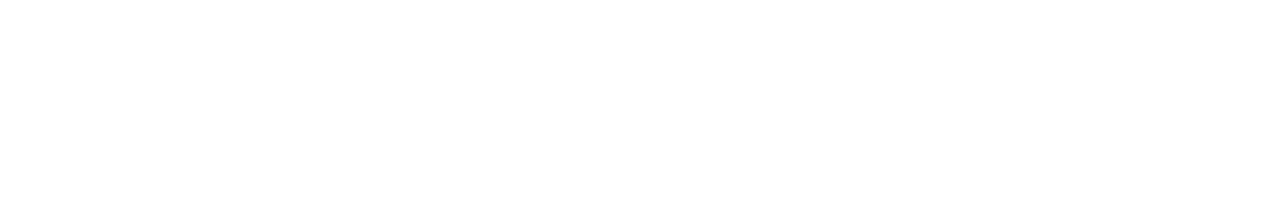
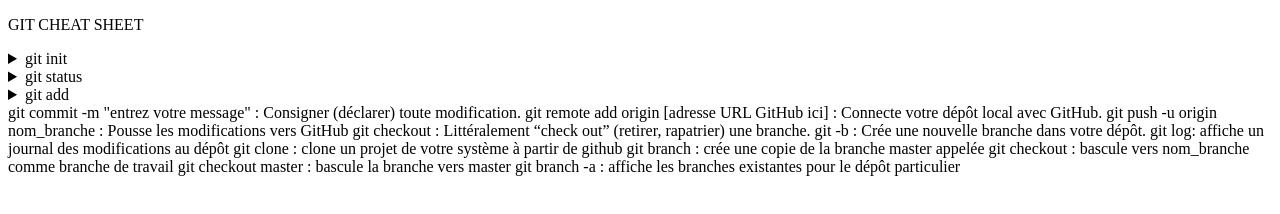
Before and after one commit to brahim59/cheatsheet-git, a plain HTML site: page index.html in a window 1280 px wide. Drawn offline with Linux system fonts and the light colour scheme.

Commit message:
first summary no finish

```diff
--- a/index.html
+++ b/index.html
@@ -3,3 +3,31 @@
   <head>
     <title>Git Cheat Sheet</title>
     </head>
+    <p>GIT CHEAT SHEET</p>
+    <details>
+     <summary>git init</summary>
+
+    <p>Initialise un dépôt git dans un répertoire vide</p>
+    </details>
+    <details>
+        <summary>git status</summary>
+
+        <p>Affiche le statut des choses dans le répertoire suivi</p>
+    </details>
+    <DETAILS>
+        <summary>git add</summary>
+        <p>Ajoute un fichier à suivre dans la zone d’attente</p>
+    </DETAILS>
+
+git commit -m "entrez votre message" : Consigner (déclarer) toute modification.
+git remote add origin [adresse URL GitHub ici] : Connecte votre dépôt local avec GitHub.
+git push -u origin nom_branche : Pousse les modifications vers GitHub
+git checkout : Littéralement “check out” (retirer, rapatrier) une branche.
+git -b <NomBranche> : Crée une nouvelle branche dans votre dépôt.
+git log: affiche un journal des modifications au dépôt
+git clone <URL PROVENANT DE GITHUB> : clone un projet de votre système à partir de github
+git branch <nom_branche> : crée une copie de la branche master appelée
+git checkout <branch_name> : bascule vers nom_branche comme branche de travail
+git checkout master : bascule la branche vers master
+git branch -a : affiche les branches existantes pour le dépôt particulier
+</html>
```
